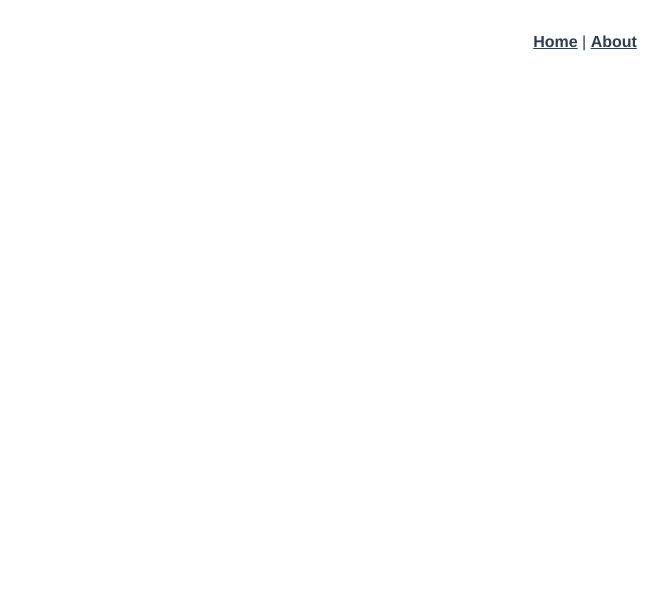
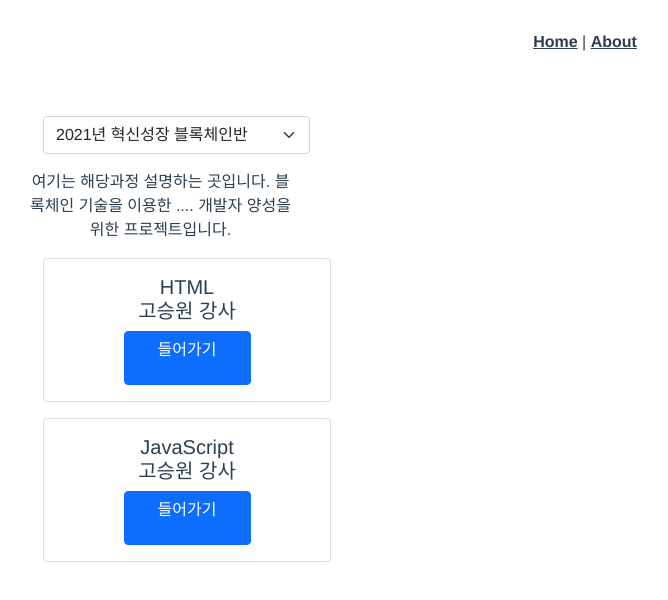
Before and after one commit to Jeongseup/Course-Evaluation-System, a Vue app in the folder client/: page /evaltable in a window 1280 px wide. Before the commit this address had no page. Shown: the top 600 px of the page, without its empty margins (55-723 px from the left). Built offline with nearby package versions, Linux system fonts and the light colour scheme.

Commit message:
add EvalTable.vue

```diff
--- a/client/src/router/index.js
+++ b/client/src/router/index.js
@@ -2,6 +2,7 @@ import { createRouter, createWebHistory } from 'vue-router'
 import Home from '../views/Home.vue'
 import ClassTable from '../views/ClassTable.vue'
 import Test from '../views/Test.vue'
+import EvalTable from '../views/EvalTable.vue'
 
 const routes = [
     {
@@ -20,6 +21,11 @@ const routes = [
         component: Test
     },
     {
+        path: '/evaltable',
+        name: 'EvalTable',
+        component: EvalTable
+    },
+    {
         path: '/about',
         name: 'About',
         // route level code-splitting
--- a/client/src/views/ClassTable.vue
+++ b/client/src/views/ClassTable.vue
@@ -1,95 +1,22 @@
 <template>
     <div>
-        <!-- <nav class="navbar navbar-expand-lg navbar-dark bg-dark">
-            <div class="container-fluid">
-                <a class="navbar-brand" href="#">Soldout</a>
-                <button
-                    class="navbar-toggler"
-                    type="button"
-                    data-bs-toggle="collapse"
-                    data-bs-target="#navbarSupportedContent"
-                    aria-controls="navbarSupportedContent"
-                    aria-expanded="false"
-                    aria-label="Toggle navigation"
-                >
-                    <span class="navbar-toggler-icon"></span>
-                </button>
-                <div
-                    class="collapse navbar-collapse"
-                    id="navbarSupportedContent"
-                >
-                    <ul class="navbar-nav me-auto mb-2 mb-lg-0">
-                        <li class="nav-item">
-                            <a class="nav-link " aria-current="page" href="#"
-                                >홈</a
-                            >
-                        </li>
-                        <li class="nav-item">
-                            <a class="nav-link active" href="#">전자제품</a>
-                        </li>
-                        <li class="nav-item">
-                            <a class="nav-link" href="#">의류</a>
-                        </li>
-                        <li class="nav-item">
-                            <a class="nav-link" href="#">식품</a>
-                        </li>
-                    </ul>
-                    <form class="d-flex">
-                        <input
-                            class="form-control me-2"
-                            type="search"
-                            placeholder="Search"
-                            aria-label="Search"
-                        />
-                        <button class="btn btn-outline-success" type="submit">
-                            Search
-                        </button>
-                    </form>
-                </div>
-            </div>
-        </nav> -->
         <main class="mt-3">
             <div class="container">
-                <!-- <div class="row mb-2">
-                    <div class="col-12">
-                        <select class="form-select">
-                            <option selected></option>
-                            <option value="1">노트북</option>
-                            <option value="2">모니터</option>
-                            <option value="3">마우스/키보드</option>
-                        </select>
-                    </div>
-                </div> -->
-
                 <div class="row g-3">
                     <div class="col-xl-3 col-lg-4 col-md-6">
+                        <button type="button" class="btn  btn-sm btn-dark">
+                            + 새 과정추가
+                        </button>
+                        <!-- 과정추가_card -->
                         <div class="card" style="width: 18rem;">
-                            <!-- <a href="product_detail.html"
-                                ><img
-                                    src="http://earlyadopter.godohosting.com/goods_earlyadopter_godo_co_kr/161/1578374173420m2.jpg?cache_ver=2021033002"
-                                    class="card-img-top"
-                                    alt="..."
-                            /></a> -->
-
                             <div class="card-body">
                                 <h5 class="card-title">
                                     2021년 혁신성장 블록체인반
                                 </h5>
-                                <!-- <p class="card-text">
-                                    <span class="badge bg-dark">전자제품</span>
-                                    <span class="badge bg-dark">컴퓨터</span>
-                                    <span class="badge bg-dark">악세서리</span>
-                                </p> -->
                                 <div
                                     class="d-flex justify-content-between align-items-center"
                                 >
                                     <div class="btn-group" role="group">
-                                        <!-- <button
-                                            type="button"
-                                            class="btn btn-sm btn-outline-secondary"
-                                        >
-                                            장바구니 담기
-                                        </button> -->
                                         <button
                                             type="button"
                                             class="btn  btn-sm btn-dark"
@@ -103,20 +30,7 @@
                                                 </p>
                                             </router-link>
                                         </button>
-                                        <!-- <v-app-bar app color="primary" dark>
-                                            <router-link
-                                                style="text-decoration:none;"
-                                                :to="{ name: 'intro' }"
-                                            >
-                                                <v-btn
-                                                    color="info"
-                                                    class="button"
-                                                    >hi</v-btn
-                                                >
-                                            </router-link>
-                                        </v-app-bar> -->
                                     </div>
-                                    <!-- <small class="text-dark">219,000원</small> -->
                                 </div>
                             </div>
                         </div>
--- /dev/null
+++ b/client/src/views/EvalTable.vue
@@ -0,0 +1,103 @@
+<template>
+    <div>
+        <main class="mt-3">
+            <div class="container">
+                <div class="row g-3">
+                    <div class="col-xl-3 col-lg-4 col-md-6">
+                        <select
+                            class="form-select m-3"
+                            aria-label="Default select example"
+                        >
+                            <option selected>2021년 혁신성장 블록체인반</option>
+                            <option value="1"
+                                >2021년 혁신성장 빅데이터반</option
+                            >
+                            <option value="2">2021년 혁신성장 VR기술반</option>
+                        </select>
+
+                        <div>
+                            여기는 해당과정 설명하는 곳입니다. 블록체인 기술을
+                            이용한 .... 개발자 양성을 위한 프로젝트입니다.
+                        </div>
+                        <!-- 과정추가_card -->
+                        <div class="card m-3" style="width: 18rem;">
+                            <div class="card-body">
+                                <h5 class="card-title">
+                                    HTML <br />고승원 강사
+                                </h5>
+                                <div
+                                    class="d-flex justify-content-between align-items-center"
+                                >
+                                    <div
+                                        class="d-grid gap-2 col-6 mx-auto"
+                                        role="group"
+                                    >
+                                        <button
+                                            type="button"
+                                            class="btn btn-primary"
+                                        >
+                                            <router-link
+                                                to="/test"
+                                                style="text-decoration: none;"
+                                            >
+                                                <p style="color:white;">
+                                                    들어가기
+                                                </p>
+                                            </router-link>
+                                        </button>
+                                    </div>
+                                </div>
+                            </div>
+                        </div>
+
+                        <div class="card m-3" style="width: 18rem;">
+                            <div class="card-body">
+                                <h5 class="card-title">
+                                    JavaScript <br />고승원 강사
+                                </h5>
+                                <div
+                                    class="d-flex justify-content-between align-items-center"
+                                >
+                                    <div
+                                        class="d-grid gap-2 col-6 mx-auto"
+                                        role="group"
+                                    >
+                                        <button
+                                            type="button"
+                                            class="btn btn-primary"
+                                        >
+                                            <router-link
+                                                to="/test"
+                                                style="text-decoration: none;"
+                                            >
+                                                <p style="color:white;">
+                                                    들어가기
+                                                </p>
+                                            </router-link>
+                                        </button>
+                                    </div>
+                                </div>
+                            </div>
+                        </div>
+                    </div>
+                </div>
+            </div>
+        </main>
+    </div>
+</template>
+<script>
+export default {
+    name: '',
+    components: {},
+    data() {
+        return {
+            sampleData: ''
+        }
+    },
+    setup() {},
+    created() {},
+    mounted() {},
+    unmounted() {},
+    methods: {}
+}
+</script>
```
Also changed, not shown: 1 other file (tests, documents, lock files or other folders).
